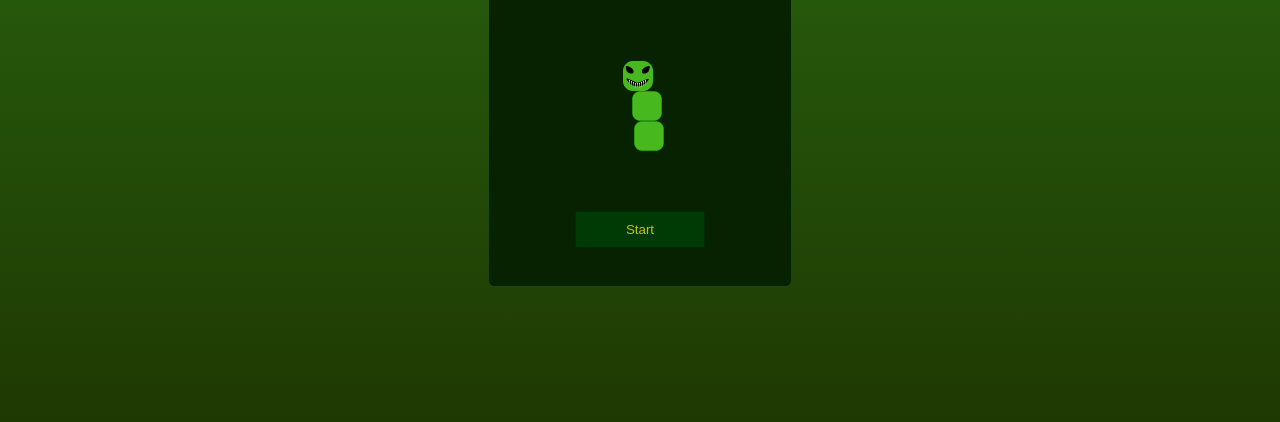
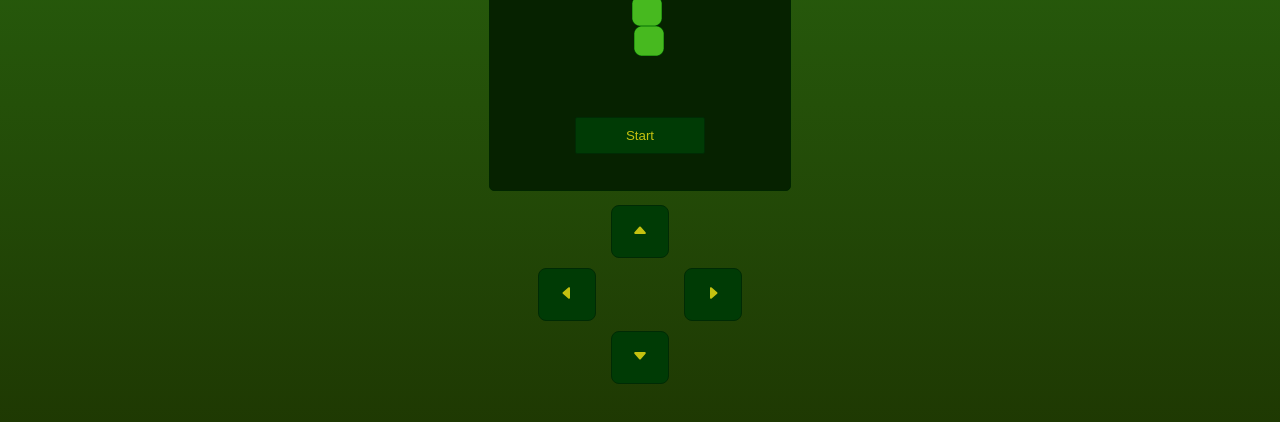
Before and after one commit to irvinreal/snake-game-js, a website: page index.html in a window 1280 px wide. Shown: the part 296-718 px from the top of the page. Drawn offline with Linux system fonts and the light colour scheme.

Commit message:
fixing controls display on desktop screen

```diff
--- a/index.html
+++ b/index.html
@@ -137,8 +137,27 @@
       }
 
       .controls-container {
-        margin-top: 30px;
-        display: none;
+        margin-top: 10px;
+        /* display: none; */
+        display: grid;
+        grid-template-columns: repeat(3, 1fr);
+        grid-template-rows: repeat(3, 1fr);
+        gap: 10px 15px;
+      }
+      .btn-left {
+        grid-column: 1;
+        grid-row: 2;
+      }
+      .btn-up {
+        grid-column: 2;
+      }
+      .btn-right {
+        grid-column: 3;
+        grid-row: 2;
+      }
+      .btn-down {
+        grid-column: 2;
+        grid-row: 3;
       }
 
       @media (width <= 600px) {
```
